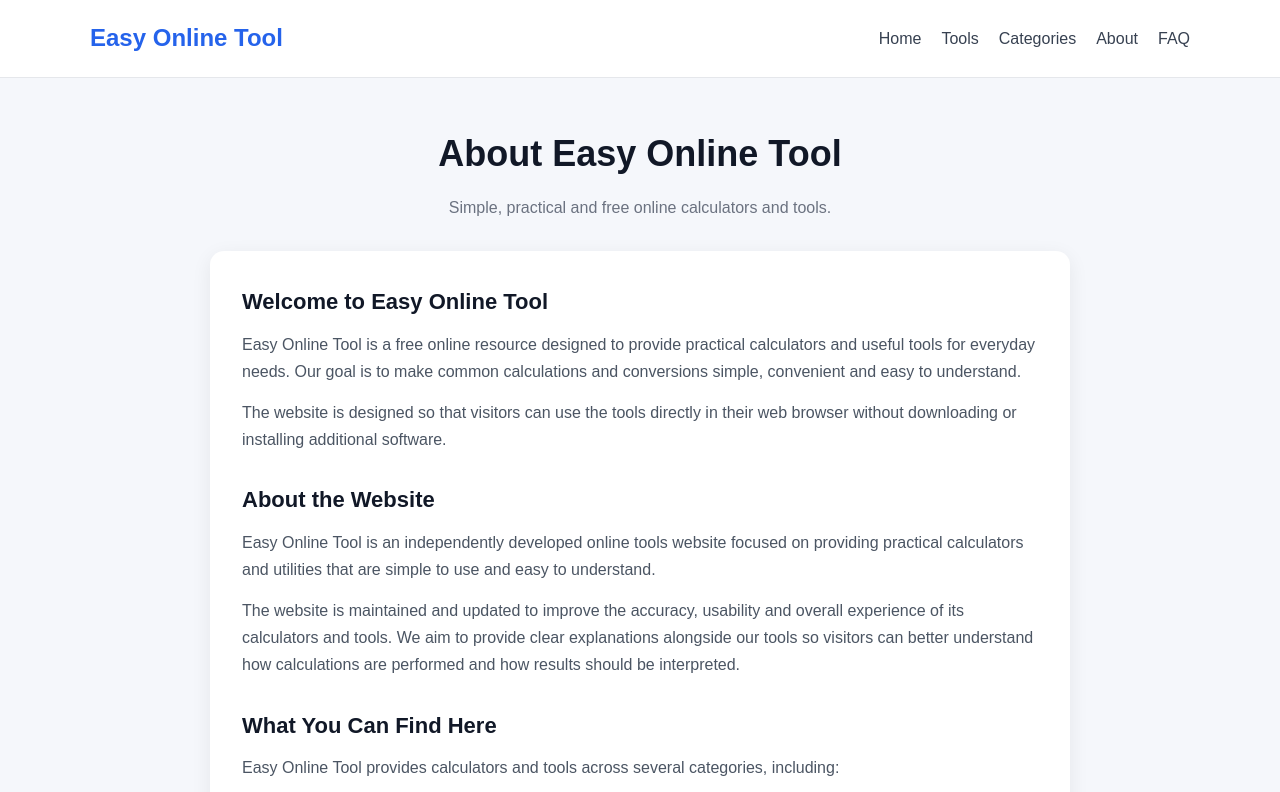
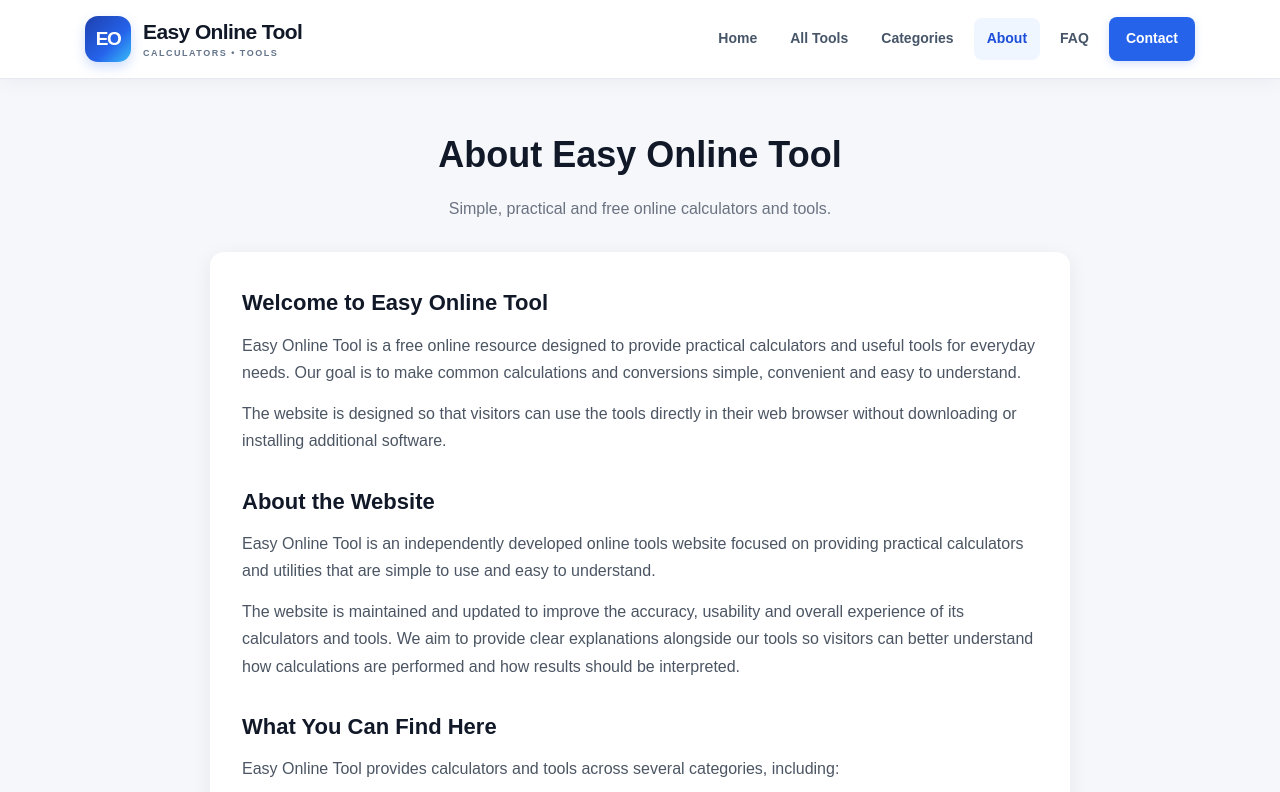
Before and after one commit to EasyOnlineTools/my-tools, a plain HTML site: page about.html in a window 1280 px wide. Shown: the top 792 px of the page. Drawn offline with Linux system fonts and the light colour scheme.

Commit message:
Update about.html

```diff
--- a/about.html
+++ b/about.html
@@ -15,6 +15,10 @@
             padding: 0;
         }
 
+        html {
+            scroll-behavior: smooth;
+        }
+
         body {
             font-family: Arial, sans-serif;
             background: #f5f7fb;
@@ -22,42 +26,110 @@
             line-height: 1.7;
         }
 
+        /* BRANDED HEADER */
+
         header {
-            background: #ffffff;
-            border-bottom: 1px solid #e5e7eb;
-            padding: 18px 20px;
+            background: rgba(255, 255, 255, 0.97);
+            border-bottom: 1px solid #e5eaf2;
+            position: sticky;
+            top: 0;
+            z-index: 1000;
+            box-shadow: 0 4px 18px rgba(15, 23, 42, 0.045);
         }
 
         .header-inner {
-            max-width: 1100px;
+            max-width: 1150px;
+            min-height: 78px;
             margin: auto;
+            padding: 12px 20px;
             display: flex;
             align-items: center;
             justify-content: space-between;
-            gap: 20px;
+            gap: 25px;
         }
 
         .logo {
-            font-size: 24px;
-            font-weight: bold;
-            color: #2563eb;
+            display: flex;
+            align-items: center;
+            gap: 12px;
             text-decoration: none;
+            flex-shrink: 0;
+        }
+
+        .logo-mark {
+            width: 46px;
+            height: 46px;
+            display: flex;
+            align-items: center;
+            justify-content: center;
+            border-radius: 13px;
+            background: linear-gradient(135deg, #1e40af, #2563eb 60%, #38bdf8);
+            color: #ffffff;
+            font-size: 19px;
+            font-weight: 900;
+            letter-spacing: -1.5px;
+            box-shadow: 0 5px 12px rgba(37, 99, 235, 0.22);
+        }
+
+        .logo-text {
+            display: flex;
+            flex-direction: column;
+            line-height: 1.2;
+        }
+
+        .logo-title {
+            color: #111827;
+            font-size: 21px;
+            font-weight: 800;
+            letter-spacing: -0.6px;
+        }
+
+        .logo-tagline {
+            margin-top: 4px;
+            color: #64748b;
+            font-size: 9px;
+            font-weight: 700;
+            letter-spacing: 1.5px;
         }
 
         nav {
             display: flex;
-            gap: 20px;
+            align-items: center;
+            justify-content: flex-end;
+            gap: 7px;
             flex-wrap: wrap;
         }
 
         nav a {
-            color: #374151;
+            color: #475569;
             text-decoration: none;
-            font-weight: 500;
+            font-size: 14px;
+            font-weight: 600;
+            padding: 9px 13px;
+            border-radius: 8px;
+            transition: background 0.2s ease, color 0.2s ease;
         }
 
         nav a:hover {
-            color: #2563eb;
+            color: #1d4ed8;
+            background: #eff6ff;
+        }
+
+        nav a.active {
+            color: #1d4ed8;
+            background: #eff6ff;
+        }
+
+        nav a.nav-contact {
+            color: #ffffff;
+            background: #2563eb;
+            padding: 10px 17px;
+            box-shadow: 0 3px 9px rgba(37, 99, 235, 0.18);
+        }
+
+        nav a.nav-contact:hover {
+            background: #1d4ed8;
+            color: #ffffff;
         }
 
         .container {
@@ -126,6 +198,8 @@
             color: #6b7280;
             font-size: 14px;
             margin-top: 40px;
+            background: #ffffff;
+            border-top: 1px solid #e5e7eb;
         }
 
         footer a {
@@ -138,13 +212,46 @@
             color: #2563eb;
         }
 
-        @media (max-width: 700px) {
+        @media (max-width: 800px) {
+            .header-inner {
+                gap: 12px;
+            }
+
+            nav {
+                gap: 3px;
+            }
+
+            nav a {
+                padding: 8px 9px;
+                font-size: 13px;
+            }
+        }
+
+        @media (max-width: 620px) {
             .header-inner {
                 flex-direction: column;
+                justify-content: center;
+                gap: 12px;
+                padding: 13px 15px;
+            }
+
+            .logo {
+                justify-content: center;
             }
 
             nav {
                 justify-content: center;
+                width: 100%;
+                gap: 5px;
+            }
+
+            nav a {
+                font-size: 13px;
+                padding: 7px 9px;
+            }
+
+            nav a.nav-contact {
+                padding: 7px 11px;
             }
 
             .page-title h1 {
@@ -153,6 +260,10 @@
 
             .about-card {
                 padding: 22px;
+            }
+
+            .container {
+                margin-top: 30px;
             }
         }
     </style>
@@ -163,16 +274,21 @@
 <header>
     <div class="header-inner">
 
-        <a href="index.html" class="logo">
-            Easy Online Tool
+        <a href="index.html" class="logo" aria-label="Easy Online Tool home">
+            <span class="logo-mark">EO</span>
+            <span class="logo-text">
+                <span class="logo-title">Easy Online Tool</span>
+                <span class="logo-tagline">CALCULATORS • TOOLS</span>
+            </span>
         </a>
 
-        <nav>
+        <nav aria-label="Main navigation">
             <a href="index.html">Home</a>
-            <a href="tools.html">Tools</a>
+            <a href="tools.html">All Tools</a>
             <a href="index.html#categories">Categories</a>
-            <a href="about.html">About</a>
+            <a href="about.html" class="active" aria-current="page">About</a>
             <a href="faq.html">FAQ</a>
+            <a href="contact.html" class="nav-contact">Contact</a>
         </nav>
 
     </div>
@@ -201,6 +317,7 @@
             in their web browser without downloading or installing additional
             software.
         </p>
+
         <h2>About the Website</h2>
 
         <p>
@@ -237,7 +354,6 @@
             find more useful tools in one convenient place.
         </p>
 
-
         <h2>Our Approach</h2>
 
         <p>
@@ -254,7 +370,6 @@
             financial, health or other professional decisions.
         </p>
 
-
         <div class="highlight">
 
             <h2>Free and Easy to Use</h2>
@@ -268,7 +383,6 @@
 
         </div>
 
-
         <h2>Continuous Improvement</h2>
 
         <p>
@@ -281,7 +395,6 @@
             Feedback and suggestions from visitors help us identify useful new
             tools and improvements.
         </p>
-
 
         <h2>Contact Us</h2>
 
@@ -297,6 +410,9 @@
 
 <footer>
     <div>
+        <a href="index.html">Home</a>
+        <a href="tools.html">All Tools</a>
+        <a href="index.html#categories">Categories</a>
         <a href="about.html">About</a>
         <a href="faq.html">FAQ</a>
         <a href="privacy-policy.html">Privacy Policy</a>
```
Lines whose indentation alone changed are shown as unchanged.
